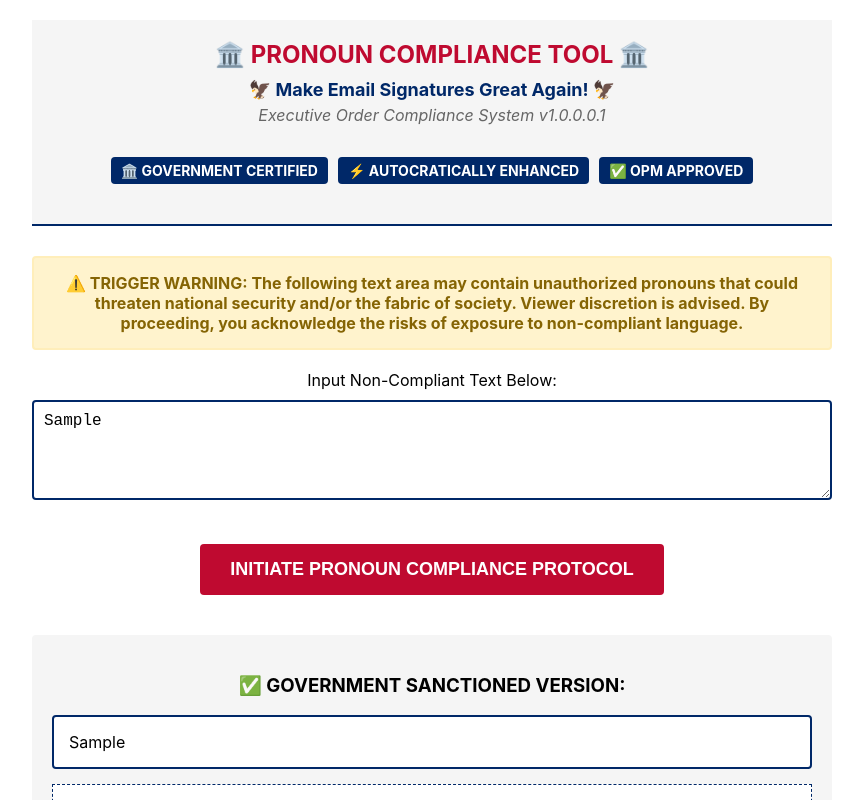
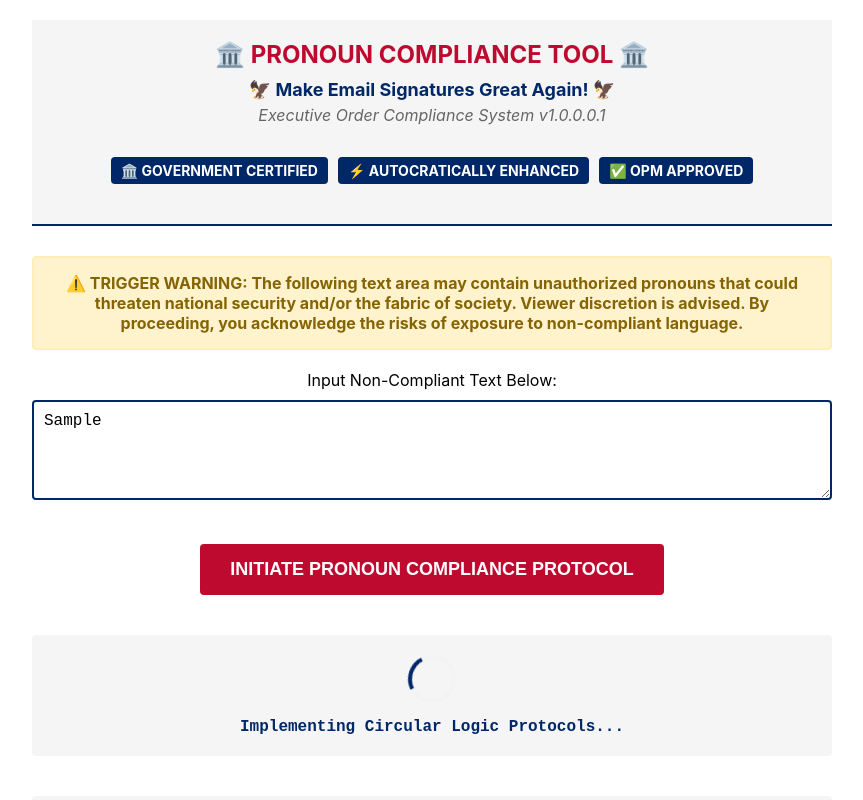
Before and after one commit to mkrul/pronoun-compliance-tool, a React (Create React App) app: page / in a window 1280 px wide. Both pictures are taken after typing "Sample" into the empty fields and a click on the button "INITIATE PRONOUN COMPLIANCE PROTOCOL". Shown: the top 800 px of the page, without its empty margins (208-1071 px from the left). Built offline with nearby package versions, Linux system fonts and the light colour scheme; the HTML template or start-up script is replaced by a standard one.

Commit message:
add copy button

```diff
--- a/src/App.css
+++ b/src/App.css
@@ -159,6 +159,57 @@ small {
   background-color: #fff;
 }
 
+.loading-container {
+  margin: 20px 0;
+  padding: 20px;
+  background-color: #f5f5f5;
+  border-radius: 4px;
+  text-align: center;
+}
+
+.loading-spinner {
+  border: 4px solid #f3f3f3;
+  border-top: 4px solid #002868;
+  border-radius: 50%;
+  width: 40px;
+  height: 40px;
+  animation: spin 1s linear infinite;
+  margin: 0 auto 15px;
+}
+
+.loading-message {
+  color: #002868;
+  font-weight: bold;
+  font-family: monospace;
+  font-size: 16px;
+  margin: 0;
+}
+
+@keyframes spin {
+  0% { transform: rotate(0deg); }
+  100% { transform: rotate(360deg); }
+}
+
+.copy-button {
+  background-color: #002868;
+  color: white;
+  border: none;
+  padding: 10px 20px;
+  font-size: 14px;
+  font-weight: bold;
+  cursor: pointer;
+  border-radius: 4px;
+  margin: 10px 0;
+  width: auto;
+  display: block;
+  margin-left: auto;
+  margin-right: auto;
+}
+
+.copy-button:hover {
+  background-color: #001845;
+}
+
 @media (max-width: 600px) {
   .App {
     padding: 10px;
@@ -229,4 +280,14 @@ small {
     font-size: 12px;
     padding: 8px;
   }
+
+  .loading-message {
+    font-size: 14px;
+  }
+
+  .copy-button {
+    width: 100%;
+    font-size: 12px;
+    padding: 8px 16px;
+  }
 }
--- a/src/App.js
+++ b/src/App.js
@@ -1,10 +1,39 @@
-import { useState } from 'react';
+import { useState, useEffect } from 'react';
 import './App.css';
 
 function App() {
   const [inputText, setInputText] = useState('');
   const [outputText, setOutputText] = useState('');
   const [processCount, setProcessCount] = useState(0);
+  const [isProcessing, setIsProcessing] = useState(false);
+  const [loadingMessage, setLoadingMessage] = useState('');
+
+  const bureaucraticMessages = [
+    "Reviewing Email Signature Compliance Protocols...",
+    "Validating Legal Name Requirements...",
+    "Initiating Gender Ideology Detection Scan...",
+    "Reviewing Biological Truth Parameters...",
+    "Establishing Wokeism Prevention Protocol...",
+    "Scheduling Meeting That Could Have Been An Email...",
+    "Inculcating Compliance Metrics...",
+    "Generating Compliance Certificate...",
+    "Synergizing Oligarchic Workflows...",
+    "Implementing Circular Logic Protocols...",
+    "Activating Gender Ideology Detection Algorithm...",
+    "Defending Women from Email Signatures...",
+    "Restoring Biological Truth...",
+    "Reviewing Section 2(f) Compliance Matrix...",
+    "Quantifying Inculcation Metrics...",
+    "Calculating Taxpayer Savings...",
+    "Reviewing Acceptable Times New Roman Variants...",
+    "Submitting Form 1103(a)(1) in Quintuplicate...",
+    "Validating Biological Email Format...",
+    "Detecting Non-Compliant Outlook Features...",
+    "Measuring Social Fabric Integrity...",
+    "Cross-Referencing Legal Name Database...",
+    "Scanning for Unauthorized Identity Expression...",
+    "Generating TPS Report...",
+  ];
 
   const removePronouns = (text) => {
     // List of pronouns to remove (case-insensitive)
@@ -14,9 +43,38 @@ function App() {
 
   const handleSubmit = (e) => {
     e.preventDefault();
-    const compliantText = removePronouns(inputText);
-    setOutputText(compliantText);
-    setProcessCount(prev => prev + 1);
+    setIsProcessing(true);
+    setOutputText('');
+    let messageIndex = 0;
+
+    // Get 3 random unique messages
+    const shuffledMessages = [...bureaucraticMessages]
+      .sort(() => Math.random() - 0.5)
+      .slice(0, 3);
+
+    // Show loading messages with delays
+    const messageInterval = setInterval(() => {
+      if (messageIndex < 3) { // Show 3 messages
+        setLoadingMessage(shuffledMessages[messageIndex]);
+        messageIndex++;
+      } else {
+        clearInterval(messageInterval);
+        setIsProcessing(false);
+        setLoadingMessage('');
+        const compliantText = removePronouns(inputText);
+        setOutputText(compliantText);
+        setProcessCount(prev => prev + 1);
+      }
+    }, 2500); // 2.5 seconds per message
+  };
+
+  const copyToClipboard = async () => {
+    try {
+      await navigator.clipboard.writeText(outputText);
+      // Optional: You could add a temporary "Copied!" message here
+    } catch (err) {
+      console.error('Failed to copy text: ', err);
+    }
   };
 
   return (
@@ -52,14 +110,27 @@ function App() {
           <button type="submit">INITIATE PRONOUN COMPLIANCE PROTOCOL</button>
         </form>
 
-        {outputText && (
+        {isProcessing && (
+          <div className="loading-container">
+            <div className="loading-spinner"></div>
+            <p className="loading-message">{loadingMessage}</p>
+          </div>
+        )}
+
+        {outputText && !isProcessing && (
           <div className="output-section">
             <h3>✅ GOVERNMENT SANCTIONED VERSION:</h3>
             <div className="output-box">
               {outputText}
             </div>
+            <button
+              onClick={copyToClipboard}
+              className="copy-button"
+            >
+              📋 COPY COMPLIANT TEXT TO CLIPBOARD
+            </button>
             <div className="certification">
-              <small>* This text has been certified pronoun-free by the Department of Linguistic Conformity</small>
+              <small>* This text has been certified pronoun-free by the Office of Personnel Management</small>
               <br />
               <small>* Document ID: {Math.random().toString(36).substr(2, 9).toUpperCase()}</small>
               <br />
```
